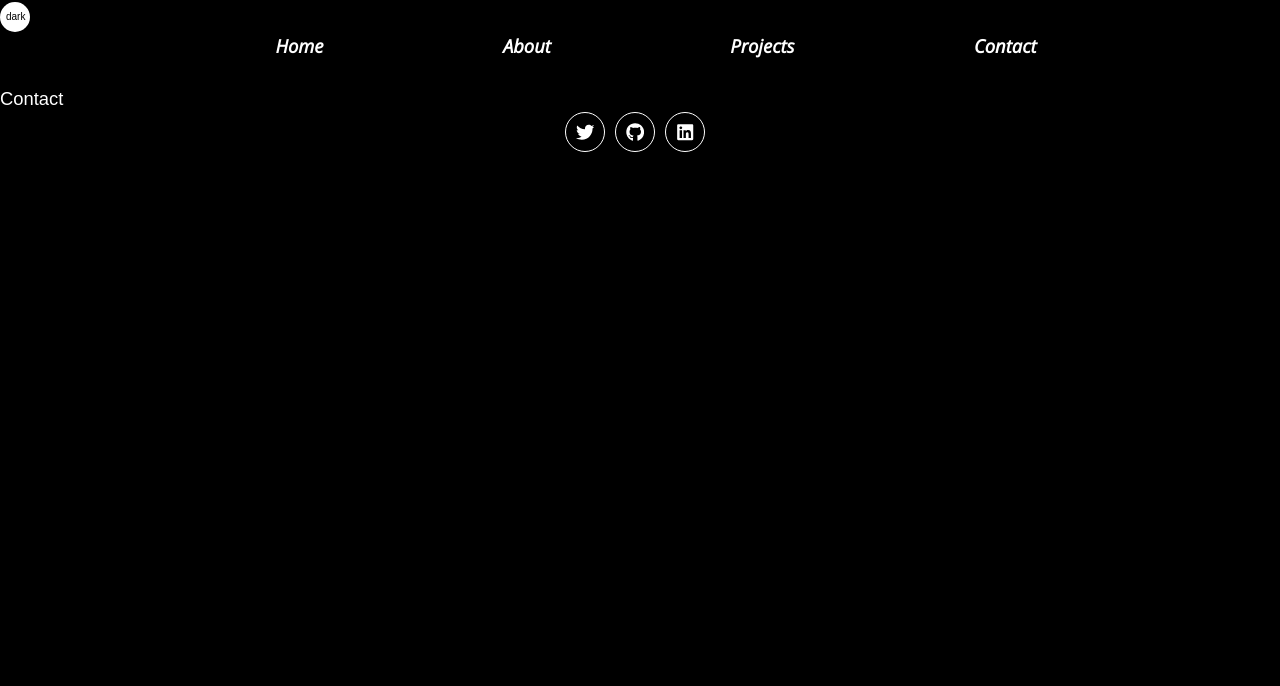
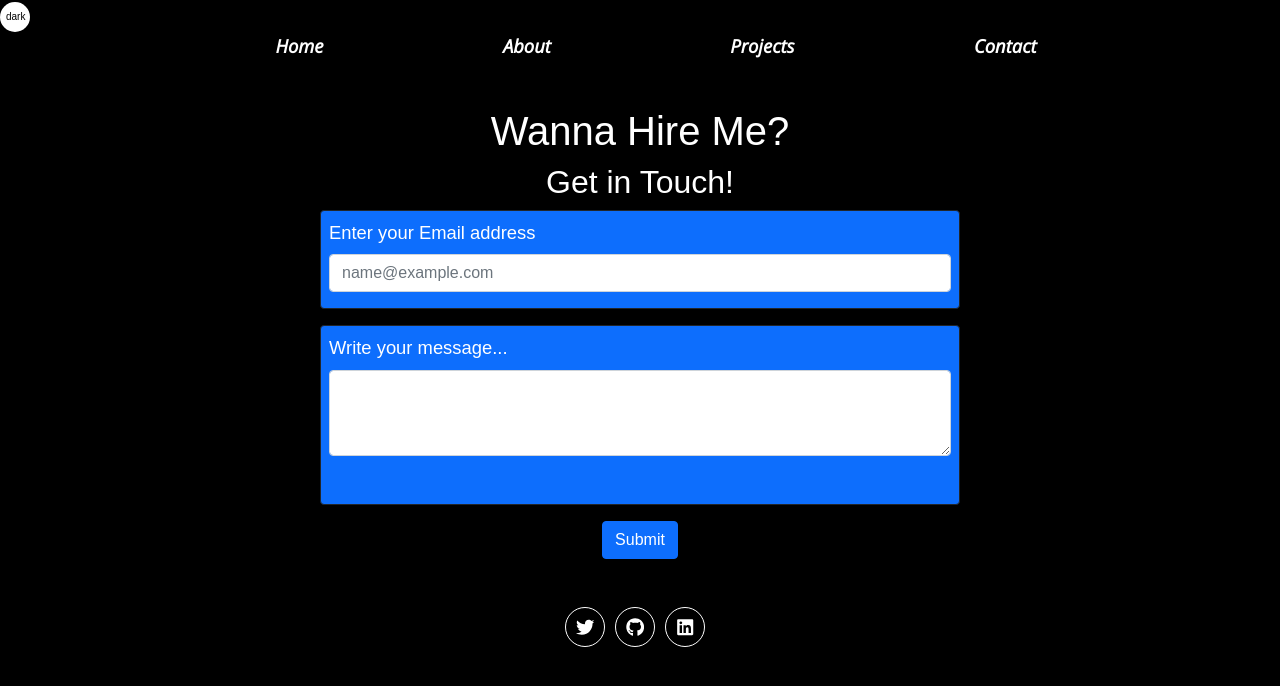
Before and after one commit to josejrrosas/React-Portfolio, a React (Create React App) app: page /contact in a window 1280 px wide. Shown: the top 686 px of the page. Built offline with nearby package versions, Linux system fonts and the light colour scheme.

Commit message:
added email form to contact page

```diff
--- a/src/Pages/Contact.js
+++ b/src/Pages/Contact.js
@@ -1,8 +1,9 @@
 import React from 'react'
+import Email from "../Components/Email"
 
 const Contact = () => {
   return (
-    <div>Contact</div>
+    <Email/>
   )
 }
 
--- /dev/null
+++ b/src/components/Email.js
@@ -0,0 +1,36 @@
+import React from "react";
+import { Form, Button } from "react-bootstrap";
+
+const Header = () => {
+  return (
+    <>
+      <div className= "d-flex flex-column align-items-center mt-5">
+        <h2 className="h1"> Wanna Hire Me?</h2>
+        <h2 className="h2">Get in Touch!</h2>
+      </div>
+      <Form className="d-flex flex-column align-items-center justify-content-center">
+        <Form.Group
+          className="w-50 border border-dark rounded p-2 pb-3 bg-primary"
+          controlId="exampleForm.ControlInput1"
+        >
+          <Form.Label>Enter your Email address</Form.Label>
+          <Form.Control type="email" placeholder="name@example.com" />
+        </Form.Group>
+
+        <Form.Group
+          className="mt-3 w-50 border border-dark rounded p-2 pb-5 bg-primary"
+          controlId="exampleForm.ControlTextarea1"
+        >
+          <Form.Label>Write your message...</Form.Label>
+          <Form.Control as="textarea" rows={3} />
+        </Form.Group>
+
+        <Button className="m-3 mb-5" variant="primary" type="submit">
+          Submit
+        </Button>
+      </Form>
+    </>
+  );
+};
+
+export default Header;
```
